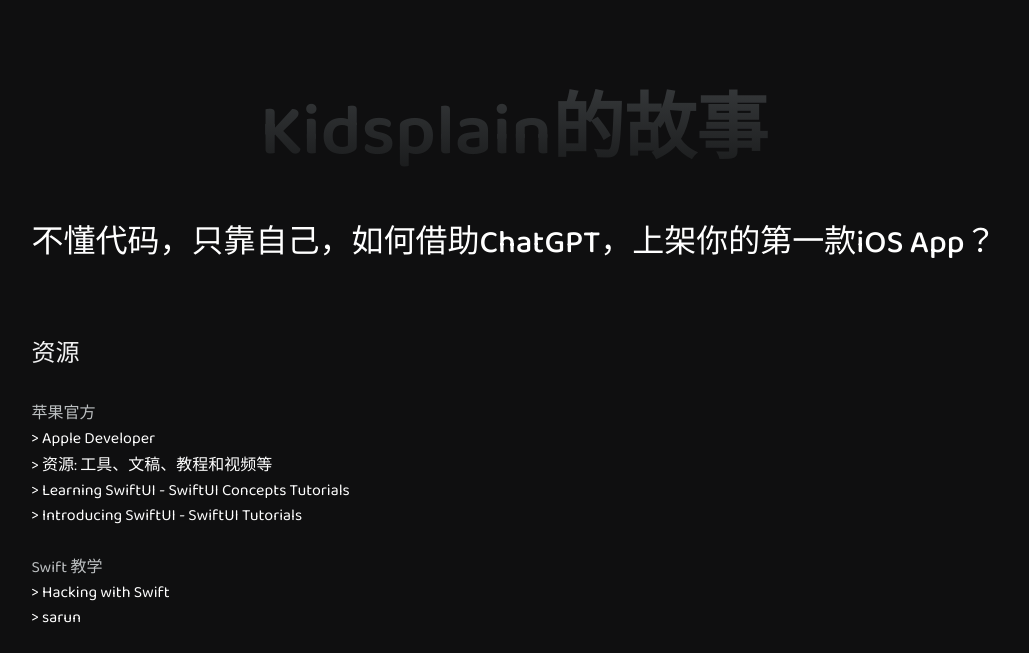
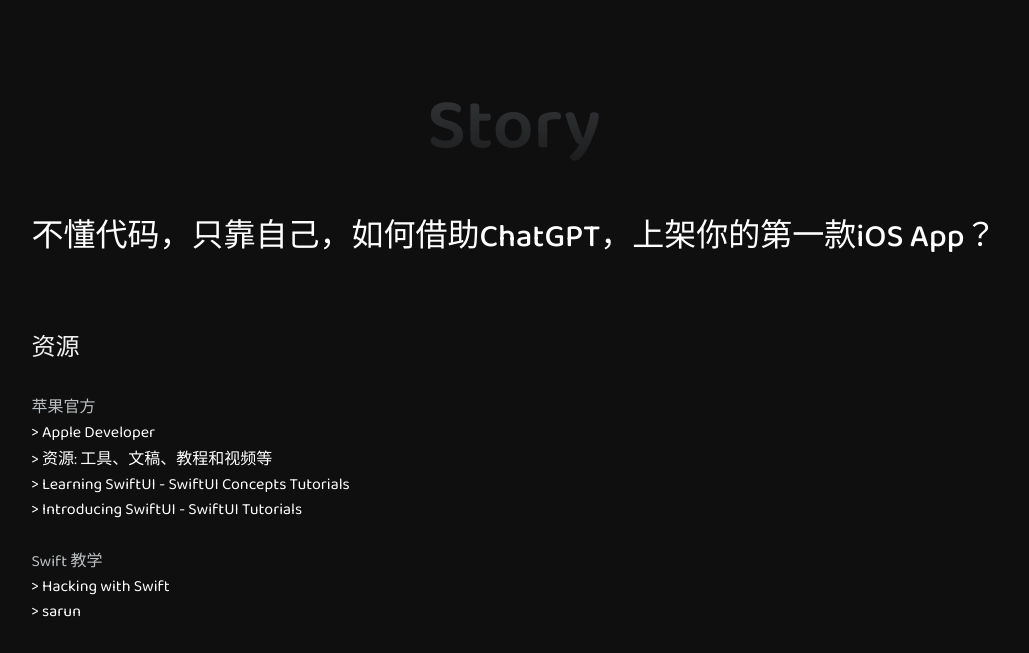
Before and after one commit to Know-All-App/Know-All-App.github.io, a plain HTML site: page story_cn.html in a window 1280 px wide. Shown: the part 75-728 px from the top of the page, without its empty margins (126-1155 px from the left). Drawn offline with nearby package versions, Linux system fonts and the light colour scheme.

Commit message:
Update story_cn.html

```diff
--- a/story_cn.html
+++ b/story_cn.html
@@ -40,7 +40,7 @@
 
 
      <section class="terms section grid" id="Terms">
-                     <h2 class="section__title section__title-gradient">Kidsplain的故事</h2>
+                     <h2 class="section__title section__title-gradient">Story</h2>
 
                 <div class="terms__container container grid">
                     <div class="terms__content grid">
```
